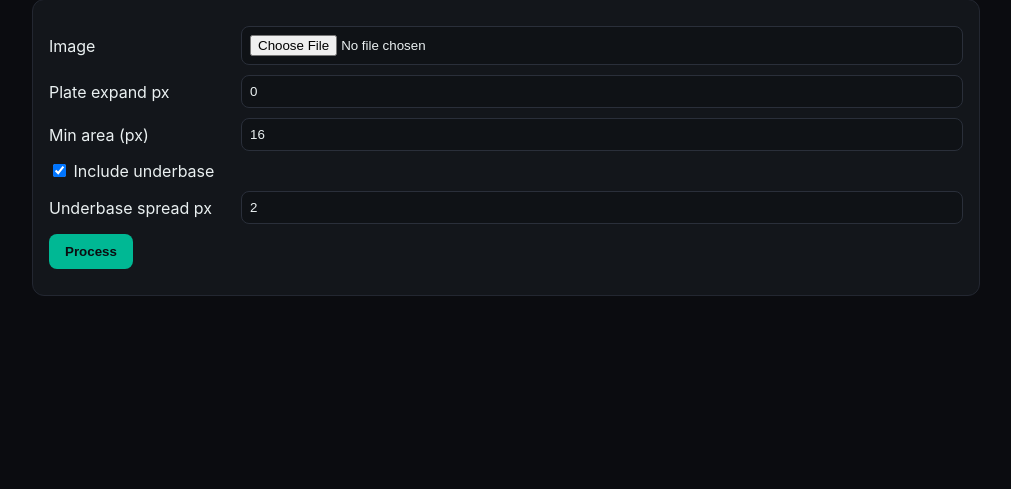
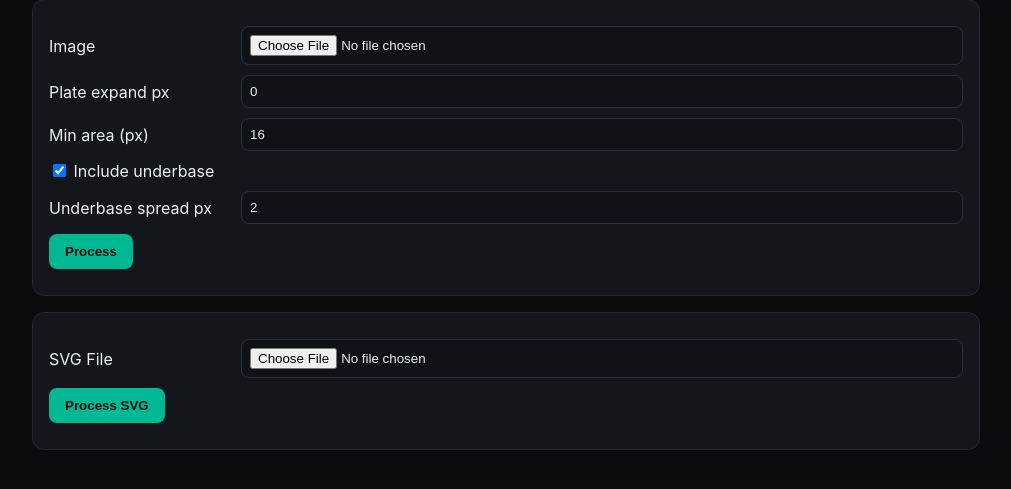
Before and after one commit to Ryleylundeen/screen-print-color-separator, a Flask app: page / in a window 1280 px wide. Shown: the part 84-573 px from the top of the page, without its empty margins (134-1145 px from the left). Run offline with Flask 3, Linux system fonts and the light colour scheme.

Commit message:
Update index.html

```diff
--- a/templates/index.html
+++ b/templates/index.html
@@ -33,6 +33,16 @@
 <button type="submit">Process</button>
 </div>
 </form>
+<!-- SVG Upload Form -->
+<form action="/process-svg" method="post" enctype="multipart/form-data" class="panel">
+<div class="row">
+<label>SVG File</label>
+<input type="file" name="svg" accept=".svg" required>
+</div>
+<div class="row">
+<button type="submit">Process SVG</button>
+</div>
+</form>
 {% if result %}
 <div class="panel">
 <h2>Previews</h2>
```
